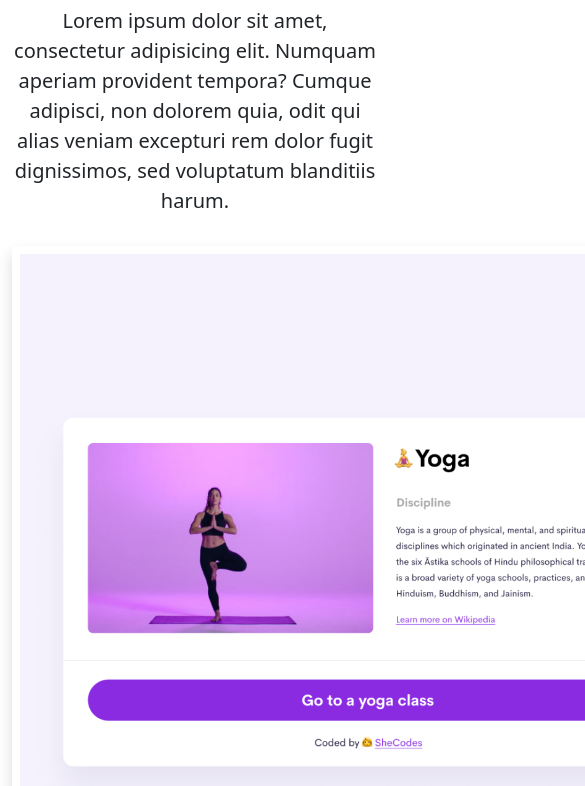
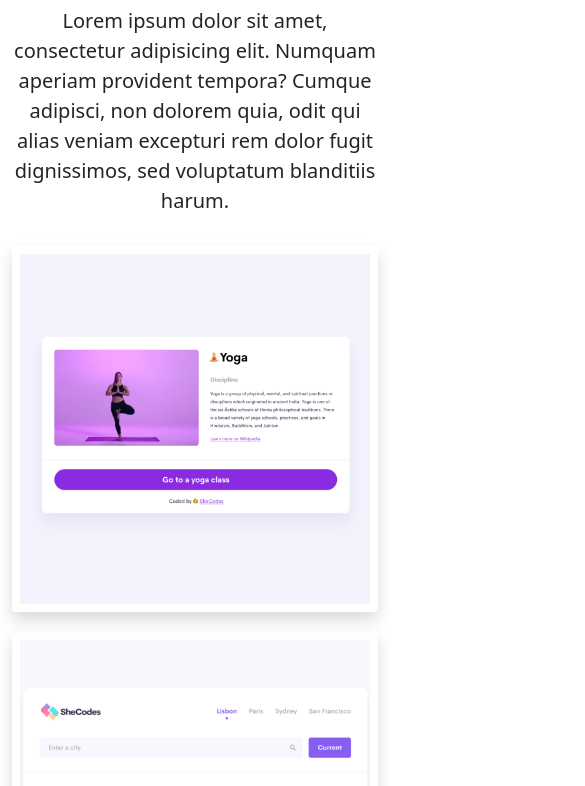
Before and after one commit to jana-droidcon/AdvancesToolsJana-Hille, a website: page about.html in a window 390 px wide. Shown: the part 300-1086 px from the top of the page, 585 px wide, since content can reach past the window. Drawn offline with nearby package versions, Linux system fonts and the light colour scheme.

Commit message:
Update responsive css on about.html

```diff
--- a/style.css
+++ b/style.css
@@ -113,7 +113,6 @@ p {
   .container .row {
     display: block;
     justify-content: center;
-    width: 200%;
   }
   .mt-5 {
     margin-bottom: 30px;
@@ -122,5 +121,12 @@ p {
 
   img {
     margin-bottom: 20px;
+    position: relative;
+  }
+  .col-sm-4 {
+    width: 100%;
+  }
+  .col-6 {
+    width: 200%;
   }
 }
```
